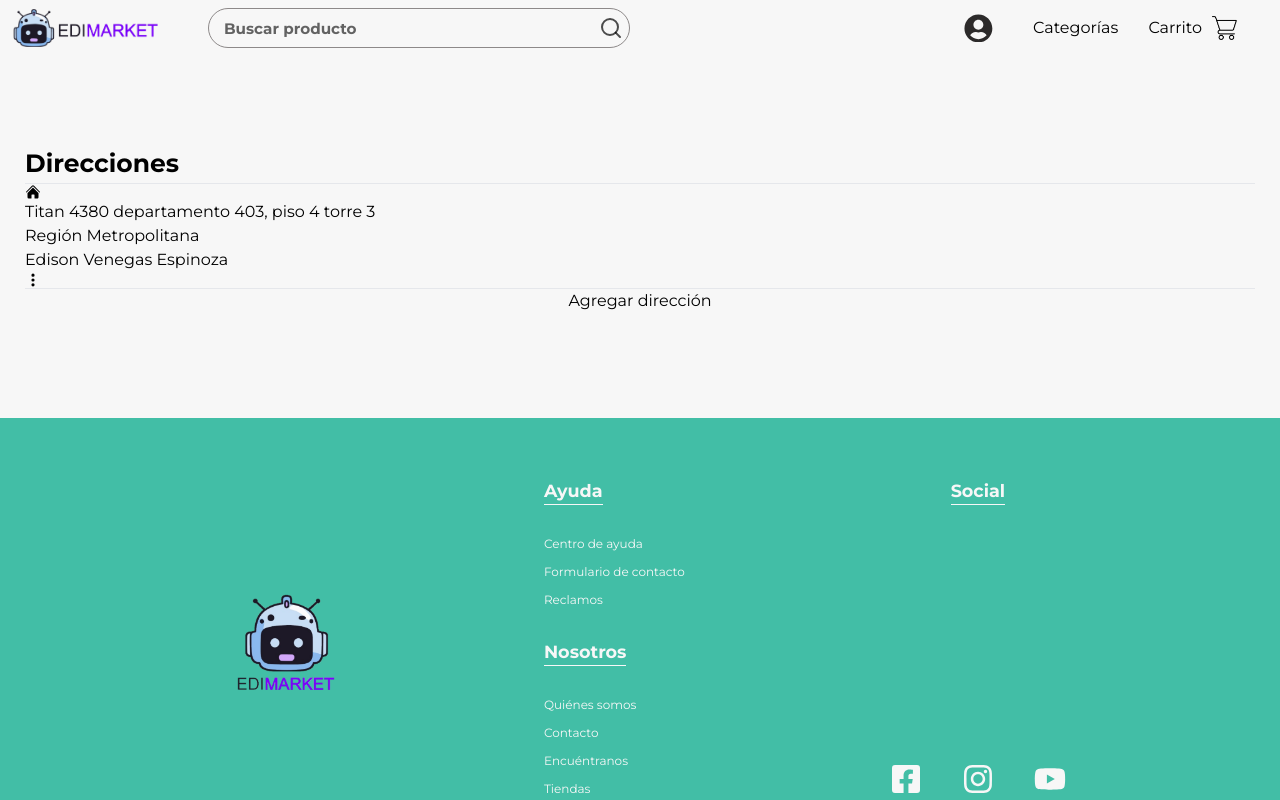
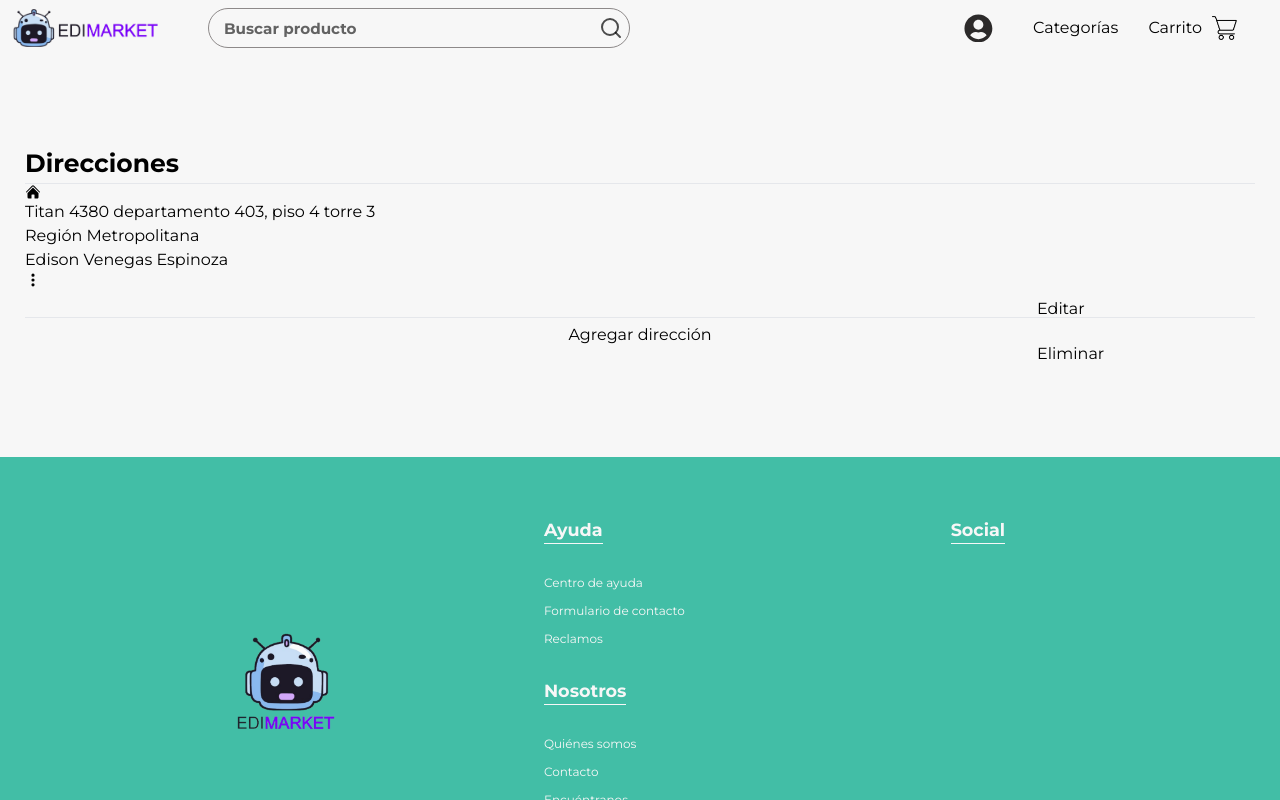
Before and after one commit to SebastianHernandez0/edimarket-2, a React (Vite) app in the folder Frontend/: page /user-address in a window 1280 px wide. Both pictures are taken after a click on the icon 33 px from the left and 279 px from the top of the page. Shown: the top 800 px of the page. Built offline with nearby package versions, Linux system fonts and the light colour scheme.

Commit message:
Creando modal para editar o eliminar una dirección

```diff
--- /dev/null
+++ b/Frontend/src/components/userAddressModal/UserAddressModal.jsx
@@ -0,0 +1,10 @@
+import "../userAddressModal/userAddressModal.css";
+
+export function UserAddressModal() {
+  return (
+    <section className="addressmodal__container bg-white shadow-sm rounded-md border">
+      <button className="edit__btn w-full font-medium">Editar</button>
+      <button className="edit__btn w-full font-medium">Eliminar</button>
+    </section>
+  );
+}
--- /dev/null
+++ b/Frontend/src/components/userAddressModal/userAddressModal.css
@@ -0,0 +1,14 @@
+.addressmodal__container {
+  position: absolute;
+  top: 10px;
+  right: 28px;
+  width: 200px;
+  height: 100px;
+  display: flex;
+  flex-direction: column;
+  align-items: flex-start;
+  justify-content: space-evenly;
+}
+.edit__btn:hover {
+  background: #7c7c7c36;
+}
--- a/Frontend/src/pages/userAddress/UserAddress.jsx
+++ b/Frontend/src/pages/userAddress/UserAddress.jsx
@@ -1,8 +1,16 @@
 import "../userAddress/userAddress.css";
 import { HiHome } from "react-icons/hi2";
 import { HiDotsVertical } from "react-icons/hi";
+import { useState } from "react";
+import { UserAddressModal } from "../../components/userAddressModal/UserAddressModal";
 
 export function UserAddress() {
+  const [openEditModal, setOpenEditModal] = useState(false);
+
+  const handleOpenEditModal = () => {
+    setOpenEditModal(!openEditModal);
+  };
+
   return (
     <section className="useraddress__container bg-white shadow-sm rounded-sm">
       <h1 className="text-2xl font-semibold mb-5">Direcciones</h1>
@@ -25,14 +33,18 @@ export function UserAddress() {
             </span>
           </div>
         </div>
-        <div>
-          <HiDotsVertical className="text-xl mt-3 cursor-pointer" />
+        <div className="edit__icon">
+          <HiDotsVertical
+            onClick={handleOpenEditModal}
+            className="text-xl mt-3 cursor-pointer"
+          />
+          {openEditModal ? <UserAddressModal /> : null}
         </div>
       </div>
 
       {/*No incluir el hr en el mapeo*/}
       <hr />
-      <button className="text-normal justify-self-end self-end mt-3">
+      <button className="add__btn text-normal justify-self-end self-end mt-3 font-semibold text-teal-500">
         Agregar dirección
       </button>
     </section>
--- a/Frontend/src/pages/userAddress/userAddress.css
+++ b/Frontend/src/pages/userAddress/userAddress.css
@@ -6,3 +6,20 @@
   max-width: 1400px;
   display: grid;
 }
+.add__btn {
+  padding: 5px 10px;
+  border-radius: 5px;
+  transition: 0.2s ease-out;
+}
+
+.add__btn:hover {
+  background: #a7a5a534;
+}
+.edit__icon {
+  position: relative;
+  border-radius: 50%;
+  height: 45px;
+}
+.edit__icon:hover {
+  background: #88878734;
+}
```
